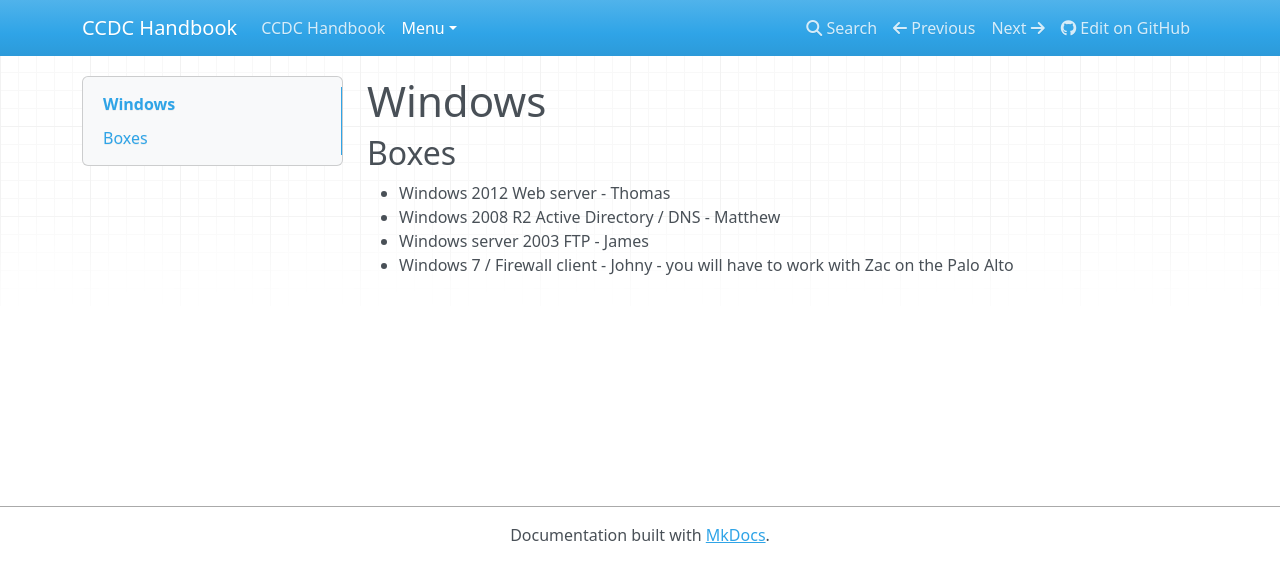
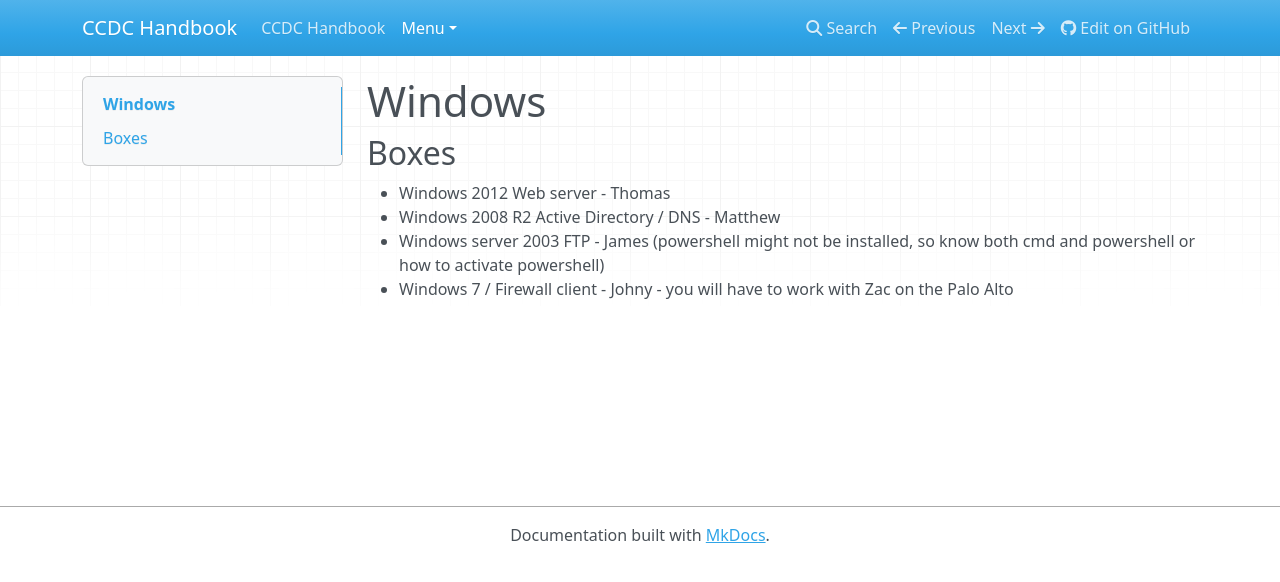
Before and after one commit to ius-csg/ccdc-handbook, an MkDocs documentation site: the page built from docs/Menu/Windows/index.md, in a window 1280 px wide. Shown: the top 582 px of the page. Built offline with MkDocs 1.6.1, drawn with Linux system fonts in a browser that asks for light colours; nearby versions of some CDN libraries.

Commit message:
Add comment on how powershell may not be installed on the 2003 machine.

```diff
--- a/docs/Menu/Windows/index.md
+++ b/docs/Menu/Windows/index.md
@@ -5,4 +5,5 @@
 * Windows 2012 Web server - Thomas
 * Windows 2008 R2 Active Directory / DNS - Matthew
 * Windows server 2003 FTP - James
+(powershell might not be installed, so know both cmd and powershell or how to activate powershell)
 * Windows 7 / Firewall client - Johny - you will have to work with Zac on the Palo Alto
```
